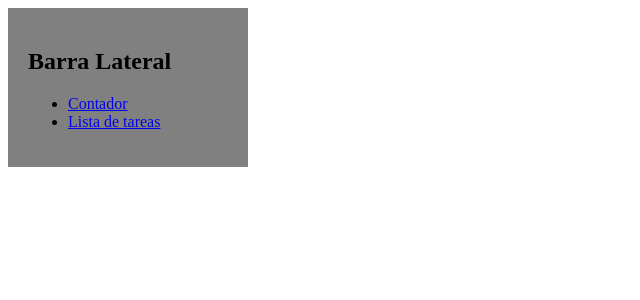
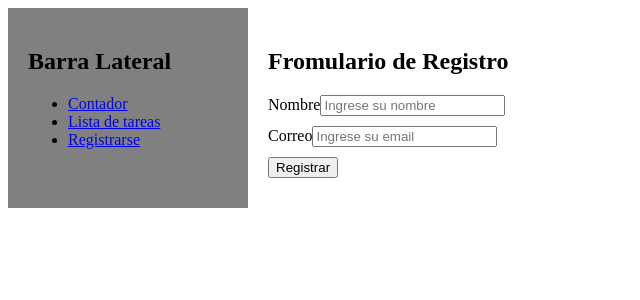
Before and after one commit to focusonmy/vue_project, a Vue app in the folder vueProject/: page /registrar in a window 1280 px wide. Shown: the top 300 px of the page, without its empty margins (0-640 px from the left). Built offline with nearby package versions, Linux system fonts and the light colour scheme.

Commit message:
Insfalacion de vee-validate

```diff
--- a/vueProject/package.json
+++ b/vueProject/package.json
@@ -10,7 +10,9 @@
     "lint": "eslint . --fix"
   },
   "dependencies": {
+    "@vee-validate/yup": "^4.14.7",
     "pinia": "^2.2.6",
+    "vee-validate": "^4.14.7",
     "vue": "^3.5.12",
     "vue-router": "^4.4.5"
   },
--- a/vueProject/src/components/SideBar.vue
+++ b/vueProject/src/components/SideBar.vue
@@ -7,6 +7,9 @@
       </li>
       <li>
         <router-link to="/lista-de-tareas">Lista de tareas</router-link>
+      </li>
+      <li>
+        <router-link to="/registrar">Registrarse</router-link>
       </li>
     </ul>
   </div>
--- /dev/null
+++ b/vueProject/src/modules/registros/views/RegistrarView.vue
@@ -0,0 +1,43 @@
+<template>
+  <div>
+    <h2>Fromulario de Registro</h2>
+    <Form :validation-schema="schema" @submit="onSubmit">
+      <div class="form">
+        <label for="nombre">Nombre</label>
+        <Field
+          type="text"
+          name="nombre"
+          id="nombre"
+          placeholder="Ingrese su nombre"
+        />
+        <ErrorMessage name="nombre"></ErrorMessage>
+      </div>
+      <div class="form">
+        <label for="correo">Correo</label>
+        <Field
+          type="email"
+          name="email"
+          id="correo"
+          placeholder="Ingrese su email"
+        />
+        <ErrorMessage name="email"></ErrorMessage>
+      </div>
+      <div class="form">
+        <button type="submit">Registrar</button>
+      </div>
+    </Form>
+  </div>
+</template>
+<script setup>
+import { Form, Field, ErrorMessage } from "vee-validate";
+import { schema } from "./schemas/validationSchema.js";
+
+const onSubmit = () => {
+  console.log("Se ha enviado el formulario");
+};
+</script>
+<style scoped>
+.form {
+  margin-bottom: 10px;
+}
+</style>
--- /dev/null
+++ b/vueProject/src/modules/registros/views/schemas/validationSchema.js
@@ -0,0 +1,6 @@
+import * as yup from "yup";
+
+export const schema = yup.object({
+  nombre: yup.string().required(),
+  email: yup.string().email().required()
+});
--- a/vueProject/src/router/index.js
+++ b/vueProject/src/router/index.js
@@ -13,14 +13,24 @@
       path: "/contador",
       name: "contador",
 
-      component: () => import("../components/Contador.vue"),
+      component: () => import("../modules/contador/components/Contador.vue"),
     },
 
     {
       path: "/lista-de-tareas",
       name: "Listadetareas",
 
-      component: () => import("../components/Listadetareas.vue"),
+      component: () => import("../modules/listaDeTareas/components/Listadetareas.vue"),
+    },
+
+    {
+      path: "/registrar",
+      name: "registrar",
+
+
+      component: () =>
+        import("../modules/registros/views/RegistrarView.vue"),
+
     },
   ],
 });
--- a/vueProject/src/views/MainView.vue
+++ b/vueProject/src/views/MainView.vue
@@ -1,10 +1,8 @@
 <template>
   <div class="container">
-    <Sidebar></Sidebar>
+    <Sidebar/>
     <div class="content">
-        <router-view>
-
-        </router-view>
+        <router-view />
     </div>
   </div>
 </template>
```
Also changed, not shown: vueProject/src/modules/contador/components/Contador.vue (renamed from vueProject/src/components/Contador.vue), vueProject/src/modules/listaDeTareas/components/Listadetareas.vue (renamed from vueProject/src/components/Listadetareas.vue), 1 other file (tests, documents, lock files or other folders).
